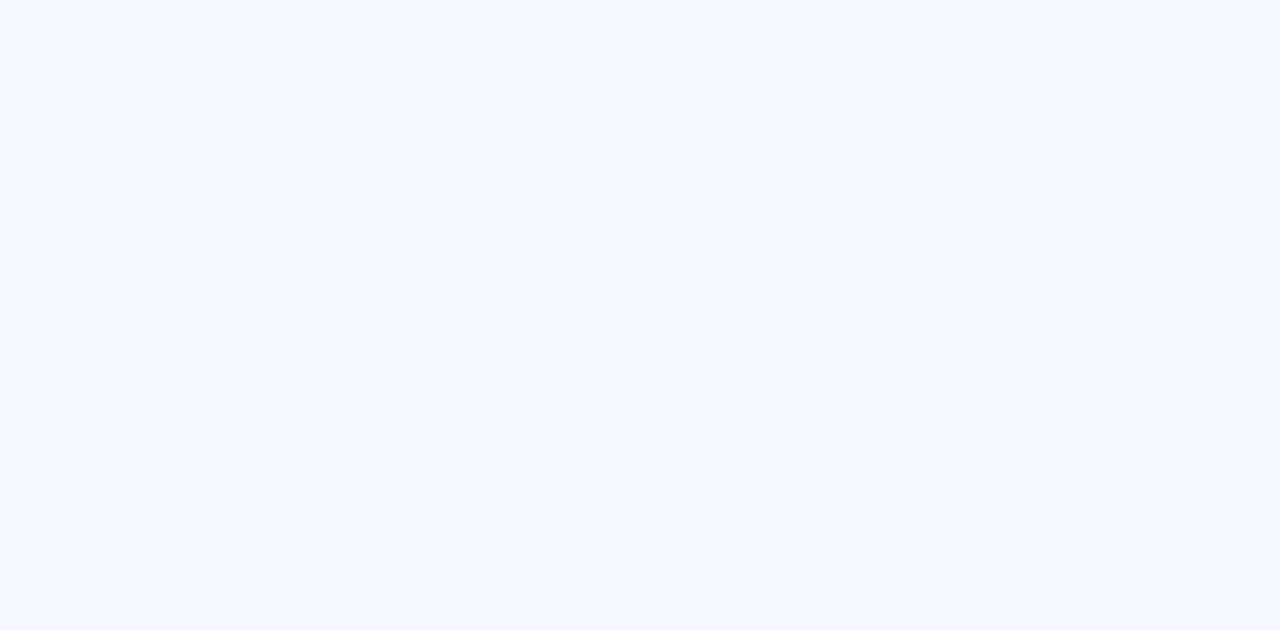
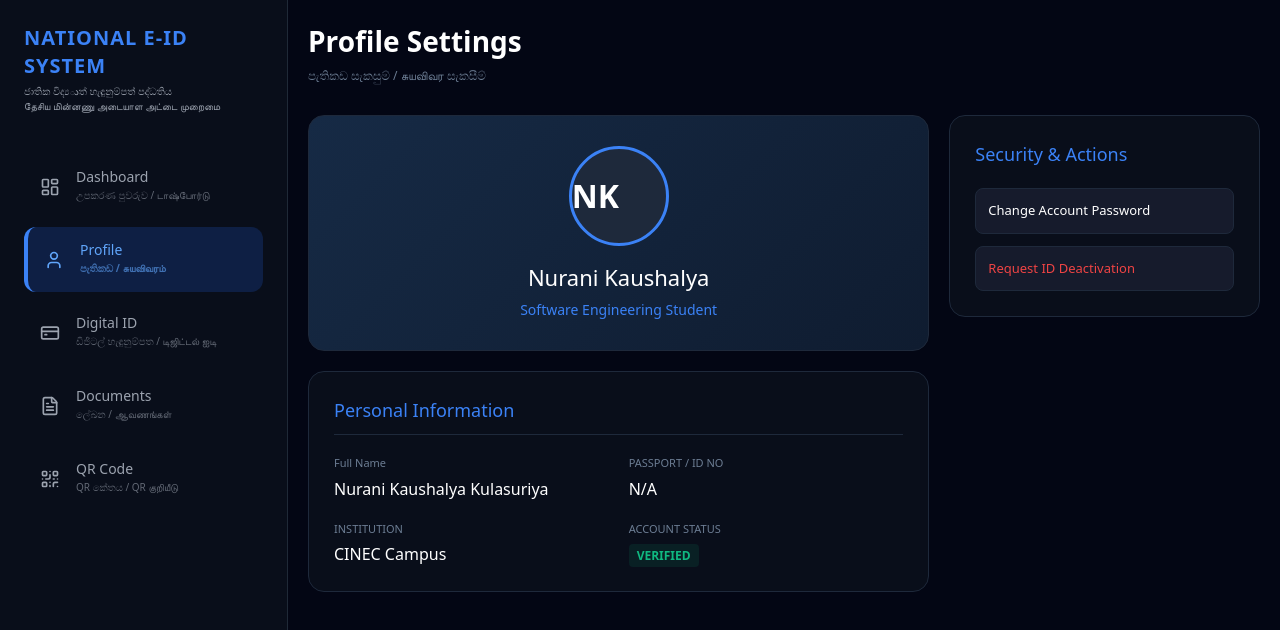
Before and after one commit to Nikini-Thathsarani/National-E-ID-System, a React (Vite) app: page /profile in a window 1280 px wide. Before the commit this address had no page. Shown: the top 630 px of the page. Built offline with nearby package versions, Linux system fonts and the light colour scheme.

Commit message:
profile
crate profile page

```diff
--- a/package.json
+++ b/package.json
@@ -10,6 +10,7 @@
     "preview": "vite preview"
   },
   "dependencies": {
+    "lucide-react": "^1.23.0",
     "react": "^19.2.7",
     "react-dom": "^19.2.7",
     "react-router-dom": "^7.18.1"
--- a/src/App.jsx
+++ b/src/App.jsx
@@ -1,17 +1,27 @@
-import React from "react";
-import { BrowserRouter as Router, Routes, Route } from "react-router-dom";
-import Home from "./pages/Home/Home";
-import Dashboard from "./pages/Dashboard/Dashboard"; // ඔයා හදපු main file එක
+import { BrowserRouter as Router, Routes, Route } from 'react-router-dom';
+
+// 1. Layout එක තියෙන්නේ components/layout/ ඇතුලේ නිසා path එක මෙන්න මෙහෙමයි:
+import MainLayout from './components/layout/MainLayout';
+
+// 2. ඔයාගේ හැම පිටුවක්ම තියෙන්නේ pages/Dashboard/ ඇතුලේ නිසා ඒවා මෙහෙම import කරගන්න:
+import Dashboard from './pages/Dashboard/Dashboard';
+import Profile from './pages/Dashboard/Profile';
+import DigitalID from './pages/Dashboard/DigitalID';
+import Documents from './pages/Dashboard/Documents';
+import QRCodePage from './pages/Dashboard/QRCodePage';
 
 function App() {
   return (
     <Router>
       <Routes>
-        {/* '/' path එකට යාළුවගේ Home page එක */}
-        <Route path="/" element={<Home />} />
-
-        {/* '/dashboard' path එකට ඔයාගේ Dashboard page එක */}
-        <Route path="/dashboard" element={<Dashboard />} />
+        {/* MainLayout එක ඇතුලේ තමයි ඔක්කොම pages run වෙන්නේ */}
+        <Route path="/" element={<MainLayout />}>
+          <Route index element={<Dashboard />} />
+          <Route path="profile" element={<Profile />} />
+          <Route path="digital-id" element={<DigitalID />} />
+          <Route path="documents" element={<Documents />} />
+          <Route path="qr-code" element={<QRCodePage />} />
+        </Route>
       </Routes>
     </Router>
   );
--- /dev/null
+++ b/src/components/layout/MainLayout.jsx
@@ -0,0 +1,19 @@
+import React from 'react';
+import { Outlet } from 'react-router-dom';
+import Sidebar from "../../pages/Dashboard/Sidebar"; // ඔයාගේ Sidebar එක තියෙන තැනට path එක
+
+const MainLayout = () => {
+  return (
+    <div style={{ display: 'flex', minHeight: '100vh', backgroundColor: '#030614' }}>
+      {/* වම් පැත්තේ Sidebar එක හැම පිටුවකම ස්ථිරව පවතිනවා */}
+      <Sidebar />
+
+      {/* දකුණු පැත්තේ පිටු මාරු වන කොටස */}
+      <div style={{ flex: 1, overflowY: 'auto' }}>
+        <Outlet />
+      </div>
+    </div>
+  );
+};
+
+export default MainLayout;
--- /dev/null
+++ b/src/pages/Dashboard/DigitalID.jsx
@@ -0,0 +1,13 @@
+import React from 'react';
+
+const DigitalID = () => {
+  return (
+    <div style={{ padding: '20px', color: '#fff' }}>
+      <h2>Digital ID Page</h2>
+      <p style={{ color: '#6c7d93', fontSize: '12px' }}>ඩිජිටල් හැඳුනුම්පත / டிஜிட்டல் ஐடி</p>
+    </div>
+  );
+};
+
+// මේ පේළිය අනිවාර්යයෙන්ම තියෙන්න ඕනේ!
+export default DigitalID;
--- /dev/null
+++ b/src/pages/Dashboard/Documents.jsx
@@ -0,0 +1,12 @@
+import React from 'react';
+
+const Documents = () => {
+  return (
+    <div style={{ padding: '20px', color: '#fff' }}>
+      <h2>Documents Page</h2>
+      <p style={{ color: '#6c7d93', fontSize: '12px' }}>ලේඛන / ஆவணங்கள்</p>
+    </div>
+  );
+};
+
+export default Documents;
--- /dev/null
+++ b/src/pages/Dashboard/Profile.jsx
@@ -0,0 +1,74 @@
+import React from 'react';
+
+const Profile = () => {
+  return (
+    <div style={{ padding: '20px', color: '#fff', backgroundColor: '#030614', minHeight: '100vh' }}>
+      {/* Page Title */}
+      <div style={{ marginBottom: '30px' }}>
+        <h2 style={{ fontSize: '28px', fontWeight: 'bold', margin: 0 }}>Profile Settings</h2>
+        <p style={{ color: '#6c7d93', fontSize: '12px', margin: '5px 0 0 0' }}>
+          පැතිකඩ සැකසුම් / சுயவிவர සැකසීම්
+        </p>
+      </div>
+
+      {/* Main Layout Grid */}
+      <div style={{ display: 'grid', gridTemplateColumns: '2fr 1fr', gap: '20px' }}>
+
+        {/* Left Column: Profile Card & Info */}
+        <div style={{ display: 'flex', flexDirection: 'column', gap: '20px' }}>
+
+          {/* Top Welcome/Avatar Card */}
+          <div style={{ background: 'linear-gradient(135deg, #162a45, #0f1c30)', borderRadius: '16px', padding: '30px', textAlign: 'center', border: '1px solid #1e293b' }}>
+            <div style={{ width: '100px', height: '100px', backgroundColor: '#1e293b', borderRadius: '50%', margin: '0 auto 15px', border: '3px solid #3b82f6', display: 'flex', alignItems: 'center', justifyCenter: 'center', fontSize: '32px', fontWeight: 'bold' }}>
+              NK
+            </div>
+            <h3 style={{ margin: '0 0 5px 0', fontSize: '22px' }}>Nurani Kaushalya</h3>
+            <p style={{ color: '#3b82f6', margin: 0, fontSize: '14px', fontWeight: '500' }}>Software Engineering Student</p>
+          </div>
+
+          {/* Detailed Info Card */}
+          <div style={{ backgroundColor: '#090e1a', borderRadius: '16px', padding: '25px', border: '1px solid #1e293b' }}>
+            <h4 style={{ margin: '0 0 20px 0', fontSize: '18px', borderBottom: '1px solid #1e293b', paddingBottom: '10px', color: '#3b82f6' }}>Personal Information</h4>
+
+            <div style={{ display: 'grid', gridTemplateColumns: '1fr 1fr', gap: '20px' }}>
+              <div>
+                <label style={{ color: '#6c7d93', fontSize: '11px', display: 'block', marginBottom: '5px', uppercase: 'true' }}>Full Name</label>
+                <span style={{ fontWeight: '500' }}>Nurani Kaushalya Kulasuriya</span>
+              </div>
+              <div>
+                <label style={{ color: '#6c7d93', fontSize: '11px', display: 'block', marginBottom: '5px' }}>PASSPORT / ID NO</label>
+                <span style={{ fontWeight: '500' }}>N/A</span>
+              </div>
+              <div>
+                <label style={{ color: '#6c7d93', fontSize: '11px', display: 'block', marginBottom: '5px' }}>INSTITUTION</label>
+                <span style={{ fontWeight: '500' }}>CINEC Campus</span>
+              </div>
+              <div>
+                <label style={{ color: '#6c7d93', fontSize: '11px', display: 'block', marginBottom: '5px' }}>ACCOUNT STATUS</label>
+                <span style={{ color: '#10b981', backgroundColor: 'rgba(16, 185, 129, 0.1)', padding: '3px 8px', borderRadius: '4px', fontSize: '12px', fontWeight: 'bold' }}>VERIFIED</span>
+              </div>
+            </div>
+          </div>
+
+        </div>
+
+        {/* Right Column: Actions & Security */}
+        <div style={{ backgroundColor: '#090e1a', borderRadius: '16px', padding: '25px', border: '1px solid #1e293b', height: 'fit-content' }}>
+          <h4 style={{ margin: '0 0 20px 0', fontSize: '18px', color: '#3b82f6' }}>Security & Actions</h4>
+
+          <div style={{ display: 'flex', flexDirection: 'column', gap: '12px' }}>
+            <button style={{ width: '100%', padding: '12px', backgroundColor: '#161b2c', border: '1px solid #1e293b', borderRadius: '8px', color: '#fff', textAlign: 'left', cursor: 'pointer', fontSize: '13px' }}>
+              Change Account Password
+            </button>
+            <button style={{ width: '100%', padding: '12px', backgroundColor: '#161b2c', border: '1px solid #1e293b', borderRadius: '8px', color: '#ef4444', textAlign: 'left', cursor: 'pointer', fontSize: '13px', fontWeight: '500' }}>
+              Request ID Deactivation
+            </button>
+          </div>
+        </div>
+
+      </div>
+    </div>
+  );
+};
+
+export default Profile;
--- /dev/null
+++ b/src/pages/Dashboard/QRCodePage.jsx
@@ -0,0 +1,12 @@
+import React from 'react';
+
+const QRCodePage = () => {
+  return (
+    <div style={{ padding: '20px', color: '#fff' }}>
+      <h2>QR Code Page</h2>
+      <p style={{ color: '#6c7d93', fontSize: '12px' }}>QR කේතය / QR குறியீடு</p>
+    </div>
+  );
+};
+
+export default QRCodePage;
--- a/src/pages/Dashboard/Sidebar.jsx
+++ b/src/pages/Dashboard/Sidebar.jsx
@@ -1,40 +1,45 @@
-import React from 'react';
+import { NavLink } from 'react-router-dom';
+import { LayoutDashboard, User, CreditCard, FileText, QrCode } from 'lucide-react';
 
 const Sidebar = () => {
   const menuItems = [
-    { title: "Dashboard", sub: "උපකරණ පුවරුව / ..." },
-    { title: "Profile", sub: "පැතිකඩ / சுயவிவரம்" },
-    { title: "Digital ID", sub: "ඩිජිටල් ID / சுயவிவரம்" },
-    { title: "Documents", sub: "ලේඛන / ஆவணங்கள்" },
-    { title: "QR Code", sub: "QR කේතය / QR குறியீடு" },
+    { name: 'Dashboard', si: 'උපකරණ පුවරුව', ta: 'டாஷ்போர்டு', path: '/', icon: <LayoutDashboard size={20}/> },
+    { name: 'Profile', si: 'පැතිකඩ', ta: 'சுயவிவரம்', path: '/profile', icon: <User size={20}/> },
+    { name: 'Digital ID', si: 'ඩිජිටල් හැඳුනුම්පත', ta: 'டிஜிட்டல் ஐடி', path: '/digital-id', icon: <CreditCard size={20}/> },
+    { name: 'Documents', si: 'ලේඛන', ta: 'ஆவணங்கள்', path: '/documents', icon: <FileText size={20}/> },
+    { name: 'QR Code', si: 'QR කේතය', ta: 'QR குறியீடு', path: '/qr-code', icon: <QrCode size={20}/> },
   ];
 
   return (
-    <aside className="w-full lg:w-72 bg-[#081220] p-8 flex flex-col justify-between border-r border-white/10 lg:min-h-screen shrink-0">
-      <div className="flex flex-col gap-8">
-        <div>
-          <h1 className="text-xl font-semibold text-white tracking-wide">National e-ID System</h1>
-          <p className="text-[11px] text-gray-400 mt-1 leading-relaxed">
-            ජාතික විද්‍යුත් හැඳුනුම්පත් පද්ධතිය <br />
-            தேசிய மின்னணு அடையாள අட்டை முறைமை
-          </p>
-        </div>
-
-        <nav className="flex flex-col gap-6">
-          {menuItems.map((item, index) => (
-            <a href="#" key={index} className="group block no-underline">
-              <div className="text-base font-medium text-white group-hover:text-blue-400 transition-colors">
-                {item.title}
-              </div>
-              <div className="text-xs text-gray-400 mt-0.5">{item.sub}</div>
-            </a>
-          ))}
-        </nav>
+    <aside className="w-72 bg-[#090e1a] p-6 flex flex-col border-r border-gray-800 min-h-screen">
+      {/* Title / Logo Section */}
+      <div className="mb-10">
+        <h1 className="text-xl font-bold text-blue-500 uppercase tracking-wider">National e-ID System</h1>
+        <p className="text-[10px] text-gray-400 mt-1">ජාතික විද්‍යుත් හැඳුනුම්පත් පද්ධතිය <br/> தேசிய மின்னணு அடையாள அட்டை முறைமை</p>
       </div>
 
-      <button className="text-left text-sm text-gray-400 hover:text-red-400 transition-colors mt-8 font-medium">
-        Logout
-      </button>
+      {/* Navigation Links */}
+      <nav className="flex-1">
+        {menuItems.map((item) => (
+          <NavLink
+            key={item.path}
+            to={item.path}
+            className={({ isActive }) =>
+              `flex items-center gap-4 p-4 rounded-xl transition-all mb-2 cursor-pointer ${
+                isActive
+                  ? 'bg-blue-600/20 text-blue-400 border-l-4 border-blue-500 font-semibold'
+                  : 'text-gray-400 hover:bg-gray-800/50 hover:text-white'
+              }`
+            }
+          >
+            {item.icon}
+            <div>
+              <p className="text-sm font-medium leading-none">{item.name}</p>
+              <p className="text-[10px] opacity-60 mt-1">{item.si} / {item.ta}</p>
+            </div>
+          </NavLink>
+        ))}
+      </nav>
     </aside>
   );
 };
```
Also changed, not shown: 1 other file (tests, documents, lock files or other folders).
